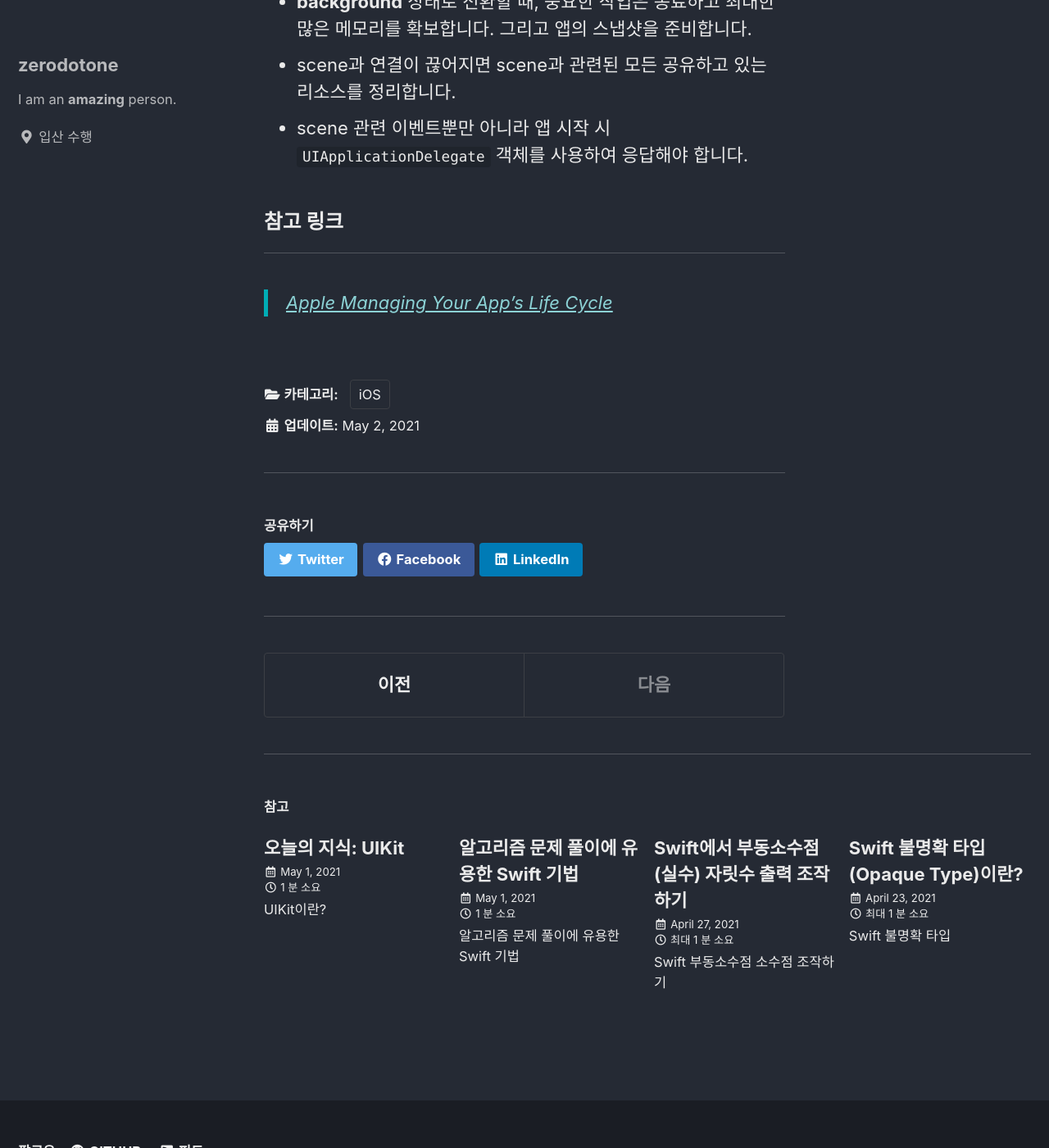
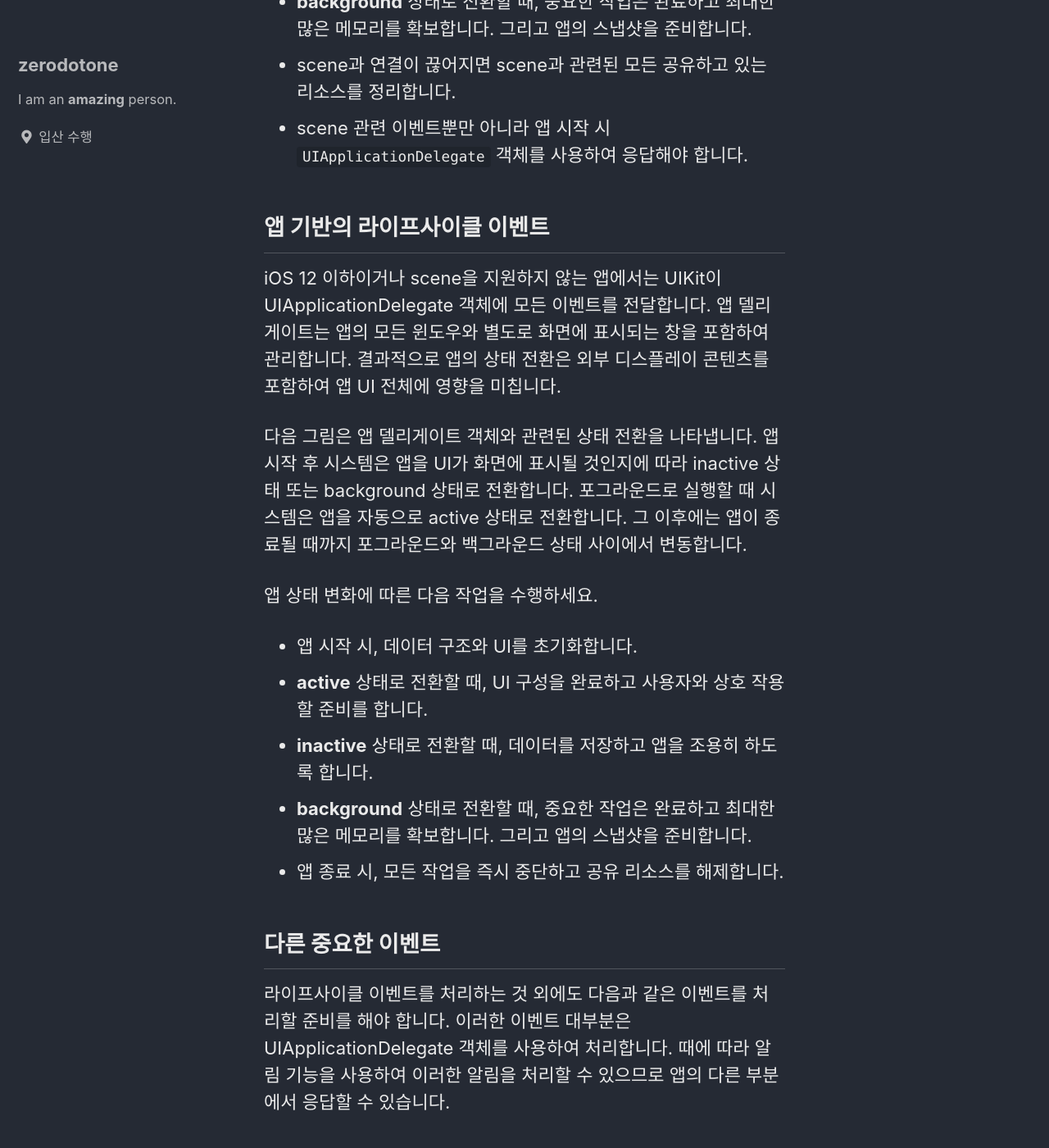
Before and after one commit to zdodev/zdodev.github.io, a Jekyll site: the page built from _posts/2021-05-02-오늘의-지식-iOS-앱-라이프사이클.md, in a window 1280 px wide and 1400 px high, scrolled down 3264 px. Shown: the whole window at 82% size. Built offline with Jekyll 4.4.1, drawn with Linux system fonts in a browser that asks for light colours; cached includes are drawn as plain includes; some of the changed text lies outside the part shown.

Commit message:
✍️: iOS 앱 라이프사이클, 앱 기반 라이프사이클 및 기타 이벤트 내용 추가 작성.

```diff
--- a/_posts/2021-05-02-오늘의-지식-iOS-앱-라이프사이클.md
+++ b/_posts/2021-05-02-오늘의-지식-iOS-앱-라이프사이클.md
@@ -39,9 +39,47 @@ scene 상태 변화에 따른 다음 작업을 수행하세요.
 - UIKit이 scene을 앱에 연결할 때, scene의 UI를 초기화하고 scene에 필요한 데이터를 불러옵니다.
 - **foreground-active** 상태로 전환할 때, UI를 구성하고 사용자와 상호 작용할 준비를 합니다.
 - **foreground-inactive** 상태로 전환할 때, 데이터를 저장하고 앱을 조용히 하도록 합니다.
-- **background** 상태로 전환할 때, 중요한 작업은 종료하고 최대한 많은 메모리를 확보합니다. 그리고 앱의 스냅샷을 준비합니다.
+- **background** 상태로 전환할 때, 중요한 작업은 완료하고 최대한 많은 메모리를 확보합니다. 그리고 앱의 스냅샷을 준비합니다.
 - scene과 연결이 끊어지면 scene과 관련된 모든 공유하고 있는 리소스를 정리합니다.
 - scene 관련 이벤트뿐만 아니라 앱 시작 시 `UIApplicationDelegate` 객체를 사용하여 응답해야 합니다.
+
+## 앱 기반의 라이프사이클 이벤트
+
+iOS 12 이하이거나 scene을 지원하지 않는 앱에서는 UIKit이 UIApplicationDelegate 객체에 모든 이벤트를 전달합니다. 앱 델리게이트는 앱의 모든 윈도우와 별도로 화면에 표시되는 창을 포함하여 관리합니다. 결과적으로 앱의 상태 전환은 외부 디스플레이 콘텐츠를 포함하여 앱 UI 전체에 영향을 미칩니다.
+
+다음 그림은 앱 델리게이트 객체와 관련된 상태 전환을 나타냅니다. 앱 시작 후 시스템은 앱을 UI가 화면에 표시될 것인지에 따라 inactive 상태 또는 background 상태로 전환합니다. 포그라운드로 실행할 때 시스템은 앱을 자동으로 active 상태로 전환합니다. 그 이후에는 앱이 종료될 때까지 포그라운드와 백그라운드 상태 사이에서 변동합니다.
+
+앱 상태 변화에 따른 다음 작업을 수행하세요.
+
+- 앱 시작 시, 데이터 구조와 UI를 초기화합니다.
+- **active** 상태로 전환할 때, UI 구성을 완료하고 사용자와 상호 작용할 준비를 합니다.
+- **inactive** 상태로 전환할 때, 데이터를 저장하고 앱을 조용히 하도록 합니다.
+- **background** 상태로 전환할 때, 중요한 작업은 완료하고 최대한 많은 메모리를 확보합니다. 그리고 앱의 스냅샷을 준비합니다.
+- 앱 종료 시, 모든 작업을 즉시 중단하고 공유 리소스를 해제합니다.
+
+## 다른 중요한 이벤트
+
+라이프사이클 이벤트를 처리하는 것 외에도 다음과 같은 이벤트를 처리할 준비를 해야 합니다. 이러한 이벤트 대부분은 UIApplicationDelegate 객체를 사용하여 처리합니다. 때에 따라 알림 기능을 사용하여 이러한 알림을 처리할 수 있으므로 앱의 다른 부분에서 응답할 수 있습니다.
+
+### 메모리 경고
+
+메모리 사용량이 너무 높을 때 발생하는 이벤트입니다. 앱에서 사용하는 메모리를 줄여야 합니다.
+
+### 보호 데이터 사용 가능/불가능
+
+사용자가 기기를 잠그거나 잠금을 해제할 때 발생하는 이벤트입니다.
+
+### 핸드오프 작업
+
+NSUserActivity 객체를 처리해야 할 때 발생하는 이벤트입니다.
+
+### 시간 변경
+
+통신사가 시간 업데이트를 보내는 경우와 같이 시간 변경에 대한 이벤트입니다.
+
+### URL 열기
+
+앱에서 리소스를 열어야 할 때 발생하는 이벤트입니다.
 
 ### 참고 링크
 
```
Also changed, not shown: other parts of _posts/2021-05-02-오늘의-지식-iOS-앱-라이프사이클.md (+1 -1 lines).
